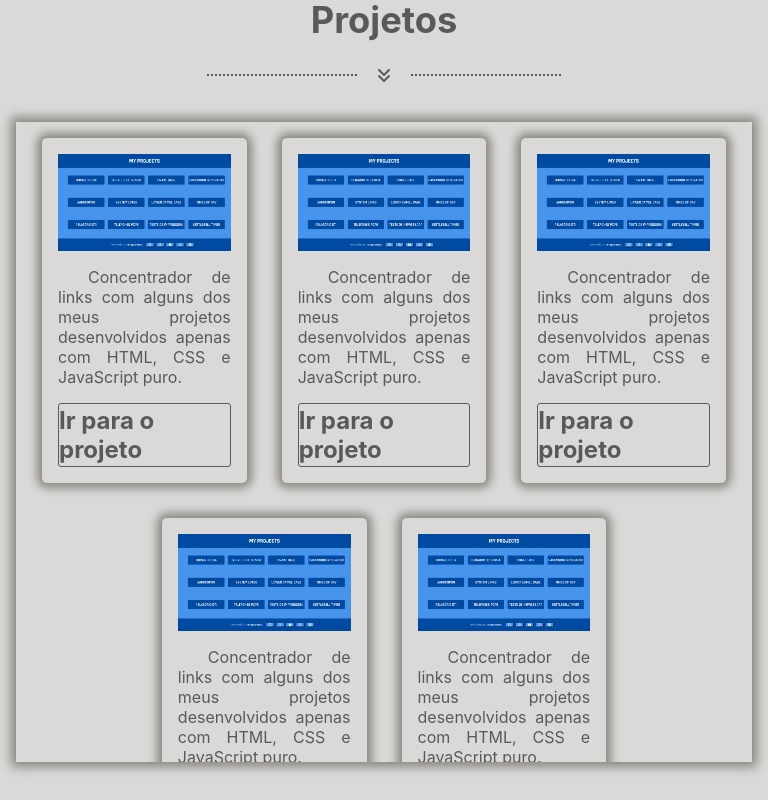
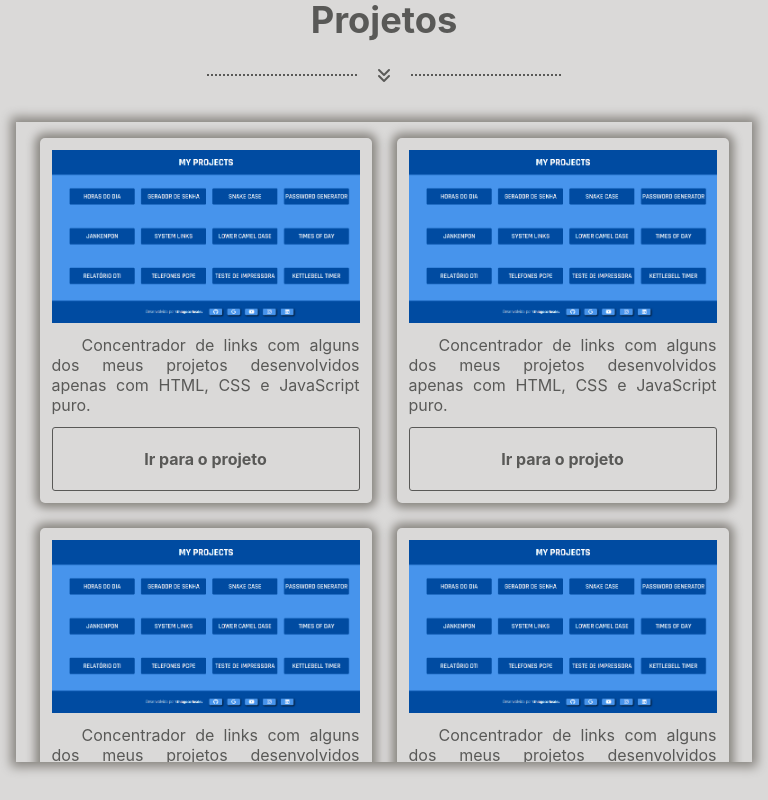
Before and after one commit to tthiagocarlosdev/portfolio, a React (Create React App) app: page / in a window 768 px wide. Shown: the part 1940-2740 px from the top of the page. Built offline with nearby package versions, Linux system fonts and the light colour scheme.

Commit message:
portifolio v1.5 - estilizacao responsiva dos componentes SectionProjetos e CardProjeto finalizada.

```diff
--- a/src/components/CardProjeto.css
+++ b/src/components/CardProjeto.css
@@ -34,3 +34,39 @@
     color: var(--cinzaClaro);
     background-color: var(--cinzaEscuroClaro);
 }
+
+
+/* media  media  media  media  media  media  media  media  media  media  media */
+/* media  media  media  media  media  media  media  media  media  media  media */
+/* Para telas com largura entre 769px e 1279px */
+@media screen and (min-width: 769px) and (max-width: 1279px){
+    .botaoIrParaProjeto {
+        font-size: 18px;
+    }
+}
+
+/* Para telas com largura entre 481px e 768px */
+@media screen and (min-width: 481px) and (max-width: 768px){
+    .cardProjeto {
+        width: calc((100% / 2) - 20px);
+        gap: 12px;
+        padding: 12px;
+    }
+
+    .botaoIrParaProjeto {
+        font-size: 16px;
+    }
+}
+
+/* Para telas com largura entre 320px e 480px */
+@media screen and (min-width: 320px) and (max-width: 480px){
+    .cardProjeto {
+        width: calc(100% - 30px);
+        gap: 12px;
+        padding: 10px;
+    }
+
+    .botaoIrParaProjeto {
+        font-size: 16px;
+    }
+}
--- a/src/components/SectionProjetos.css
+++ b/src/components/SectionProjetos.css
@@ -24,3 +24,19 @@
     font-size: 20px;
     color: var(--cinzaEscuroClaro);
 }
+
+/* media  media  media  media  media  media  media  media  media  media  media */
+/* media  media  media  media  media  media  media  media  media  media  media */
+/* Para telas com largura entre 769px e 1279px */
+@media screen and (min-width: 769px) and (max-width: 1279px){
+    .containerDeCardsDosProjetos {
+        gap: 30px;
+    }
+}
+
+/* Para telas com largura entre 481px e 768px */
+@media screen and (min-width: 481px) and (max-width: 768px){
+    .containerDeCardsDosProjetos {
+        gap: 25px;
+    }
+}
```
